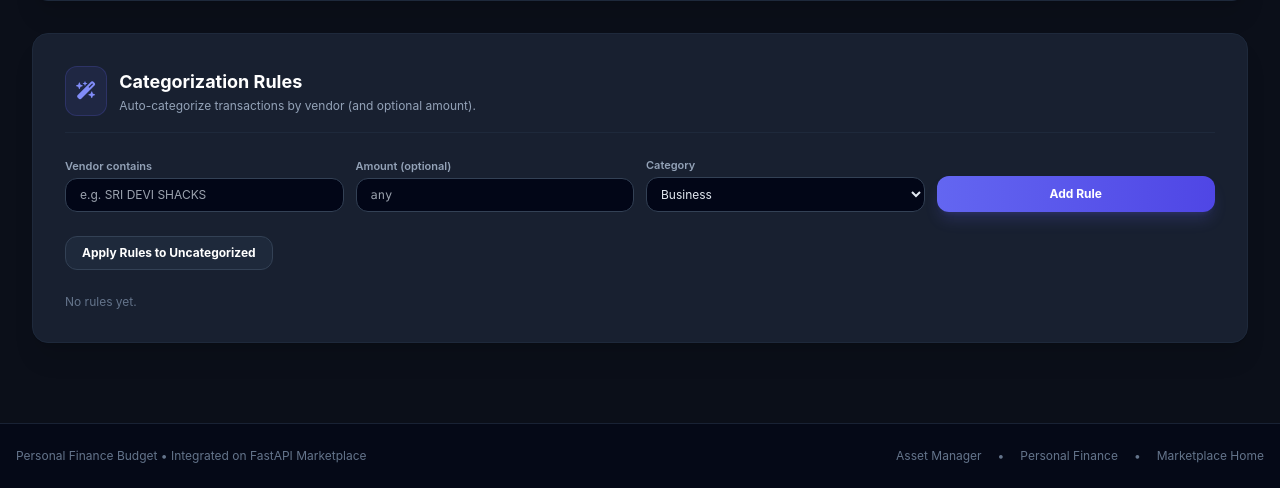
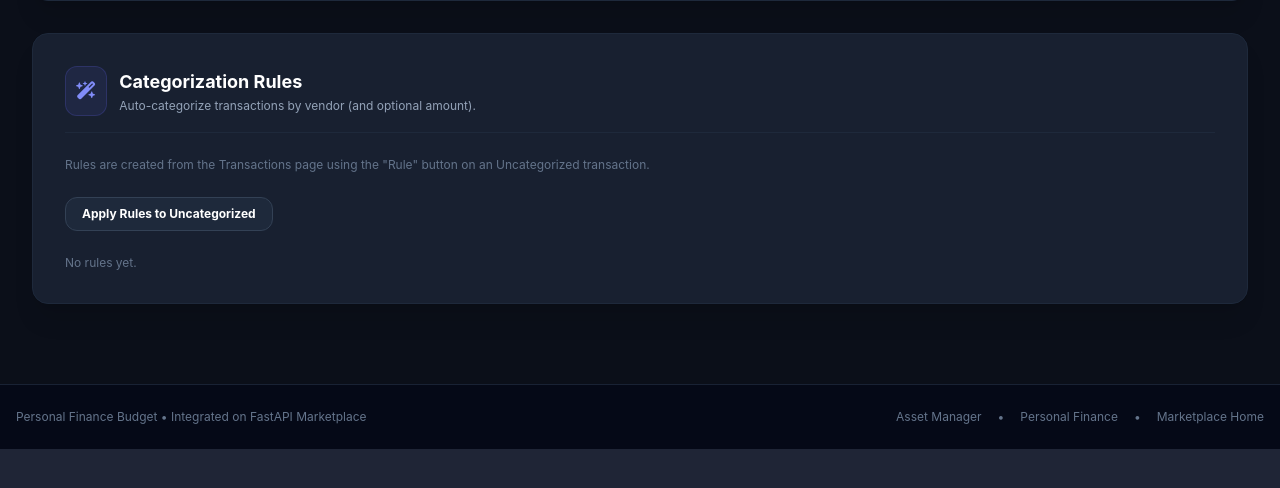
Before and after one commit to pannet1/fastapi-apps, a FastAPI app: page /settings in a window 1280 px wide. Shown: the part 1134-1622 px from the top of the page. After the commit the page ends 1583 px from the top, so only its background shows below. Run offline with FastAPI, Linux system fonts and the light colour scheme; data that the repository does not hold is empty; some libraries are stand-ins or nearby versions.

Commit message:
feat(personal-finance): move rule creation to transactions page

```diff
--- a/apps/personal-finance/src/main.py
+++ b/apps/personal-finance/src/main.py
@@ -24,6 +24,7 @@ from pf_database import (
 from pf_agent_service import (
     add_category_rule as agent_add_category_rule,
     add_transaction as agent_add_transaction,
+    create_rule_from_transaction as agent_create_rule_from_transaction,
     apply_category_rules as agent_apply_category_rules,
     delete_category_rule as agent_delete_category_rule,
     get_categories as agent_get_categories,
@@ -302,6 +303,13 @@ async def handle_add_rule(vendor: str = Form(...), category: str = Form(...), am
     amt = float(amount) if amount and str(amount).strip() else None
     agent_add_category_rule(MASTER_FILE, vendor=vendor, category=category, amount=amt)
     return RedirectResponse(url="/settings", status_code=303)
+
+
+@app.post("/rules/from-transaction")
+async def handle_rule_from_transaction(row_index: int = Form(...), category: str = Form(...)):
+    initialize_master()
+    agent_create_rule_from_transaction(MASTER_FILE, row_index=row_index, category=category)
+    return RedirectResponse(url="/transactions", status_code=303)
 
 
 @app.post("/rules/update")
--- a/apps/personal-finance/src/pf_agent_service.py
+++ b/apps/personal-finance/src/pf_agent_service.py
@@ -12,6 +12,7 @@ from pf_database import (
     apply_category_rules as db_apply_category_rules,
     delete_category_rule as db_delete_category_rule,
     get_category_rules as db_get_category_rules,
+    get_transaction_details as db_get_transaction_details,
     get_opening_balance as db_get_opening_balance,
     get_transactions_df,
     init_db,
@@ -359,6 +360,29 @@ def set_opening_balance(master_file: str, amount: float, as_of_date: Optional[st
     return db_set_opening_balance(amount, as_of_date)
 
 
+def get_transaction_details(master_file: str, row_index: int) -> Optional[Dict[str, Any]]:
+    init_db(master_file)
+    return db_get_transaction_details(row_index)
+
+
+def _extract_vendor(parts_str: str) -> str:
+    parts = str(parts_str).split("/")
+    return parts[3].strip() if len(parts) > 3 else str(parts_str).strip()
+
+
+def create_rule_from_transaction(master_file: str, row_index: int, category: str) -> Dict[str, Any]:
+    init_db(master_file)
+    details = db_get_transaction_details(row_index)
+    if not details:
+        return {"status": "error", "message": "Transaction not found."}
+    vendor = _extract_vendor(details["particulars"])
+    debit = details["debit"]
+    credit = details["credit"]
+    amount = debit if debit else credit
+    res = db_add_category_rule(vendor, category, amount if amount else None)
+    db_apply_category_rules()
+    return {"status": "success", "vendor": vendor, "amount": amount, "category": category, "rule": res}
+
 def get_category_rules(master_file: str) -> List[Dict[str, Any]]:
     init_db(master_file)
     return db_get_category_rules()
--- a/apps/personal-finance/src/pf_database.py
+++ b/apps/personal-finance/src/pf_database.py
@@ -106,6 +106,27 @@ def set_opening_balance(amount: float, as_of_date: Optional[str] = None) -> Dict
                     (str(as_of_date).strip(),),
                 )
         return {"status": "success", "opening_balance": round(float(amount), 2), "as_of_date": as_of_date}
+    finally:
+        conn.close()
+
+
+def get_transaction_details(row_index: int) -> Optional[Dict[str, Any]]:
+    conn = get_connection()
+    try:
+        cur = conn.cursor()
+        cur.execute("SELECT id, particulars, debit, credit FROM transactions WHERE id = ?", (row_index,))
+        target = cur.fetchone()
+        if target is None:
+            cur.execute("SELECT id, particulars, debit, credit FROM transactions LIMIT 1 OFFSET ?", (row_index,))
+            target = cur.fetchone()
+        if target is None:
+            return None
+        return {
+            "id": target["id"],
+            "particulars": target["particulars"],
+            "debit": float(target["debit"]) if target["debit"] is not None else 0.0,
+            "credit": float(target["credit"]) if target["credit"] is not None else 0.0,
+        }
     finally:
         conn.close()
 
--- a/apps/personal-finance/src/static/category.js
+++ b/apps/personal-finance/src/static/category.js
@@ -150,6 +150,39 @@ async function updateCat(index, value, selectEl) {
     }
 }
 
+async function createRuleFromTx(index, btn) {
+    const rowEl = document.getElementById("tx-row-" + index);
+    const selectEl = rowEl ? rowEl.querySelector("select") : null;
+    const category = selectEl ? selectEl.value : "";
+    if (!category || category === "Uncategorized") {
+        showToast("Select a category first", "error");
+        return;
+    }
+
+    const baseUrl = window.location.pathname.includes("/personal-finance")
+        ? "/personal-finance"
+        : "";
+
+    let formData = new FormData();
+    formData.append("row_index", index);
+    formData.append("category", category);
+
+    try {
+        const response = await fetch(`${baseUrl}/rules/from-transaction`, {
+            method: "POST",
+            body: formData,
+        });
+        if (response.ok) {
+            showToast(`Rule created and applied for ${category}`);
+            setTimeout(() => location.reload(), 900);
+        } else {
+            showToast("Failed to create rule.", "error");
+        }
+    } catch (err) {
+        showToast("Network error: " + err.message, "error");
+    }
+}
+
 // Global handler for the CSV upload form
 async function handleUpload(event) {
     event.preventDefault();
--- a/apps/personal-finance/src/templates/settings.html
+++ b/apps/personal-finance/src/templates/settings.html
@@ -147,32 +147,7 @@
         </div>
     </div>
 
-    <!-- Add Rule -->
-    <form action="/rules/add" method="post" class="grid grid-cols-1 sm:grid-cols-4 gap-3 items-end mb-6">
-        <div>
-            <label class="block text-[11px] font-semibold text-slate-400 mb-1">Vendor contains</label>
-            <input type="text" name="vendor" placeholder="e.g. SRI DEVI SHACKS" required
-                   class="w-full bg-slate-950 border border-slate-700 rounded-xl px-3.5 py-2 text-xs text-white focus:outline-none focus:border-indigo-500" />
-        </div>
-        <div>
-            <label class="block text-[11px] font-semibold text-slate-400 mb-1">Amount (optional)</label>
-            <input type="number" step="0.01" name="amount" placeholder="any"
-                   class="w-full bg-slate-950 border border-slate-700 rounded-xl px-3.5 py-2 text-xs text-white font-mono focus:outline-none focus:border-indigo-500" />
-        </div>
-        <div>
-            <label class="block text-[11px] font-semibold text-slate-400 mb-1">Category</label>
-            <select name="category" class="w-full bg-slate-950 border border-slate-700 rounded-xl px-2.5 py-2 text-xs text-slate-200 focus:outline-none focus:border-indigo-500">
-                {% for cat in categories.keys() %}
-                <option value="{{ cat }}">{{ cat }}</option>
-                {% endfor %}
-            </select>
-        </div>
-        <div>
-            <button type="submit" class="w-full py-2.5 bg-gradient-to-r from-indigo-500 to-indigo-600 hover:from-indigo-400 hover:to-indigo-500 text-white font-bold rounded-xl text-xs transition shadow-lg shadow-indigo-500/20">
-                Add Rule
-            </button>
-        </div>
-    </form>
+    <p class="text-xs text-slate-500 mb-6">Rules are created from the Transactions page using the "Rule" button on an Uncategorized transaction.</p>
 
     <!-- Apply Rules -->
     <form action="/rules/apply" method="post" class="mb-6">
```
Also changed, not shown: apps/personal-finance/src/templates/transactions.html (+8 -0 lines).
